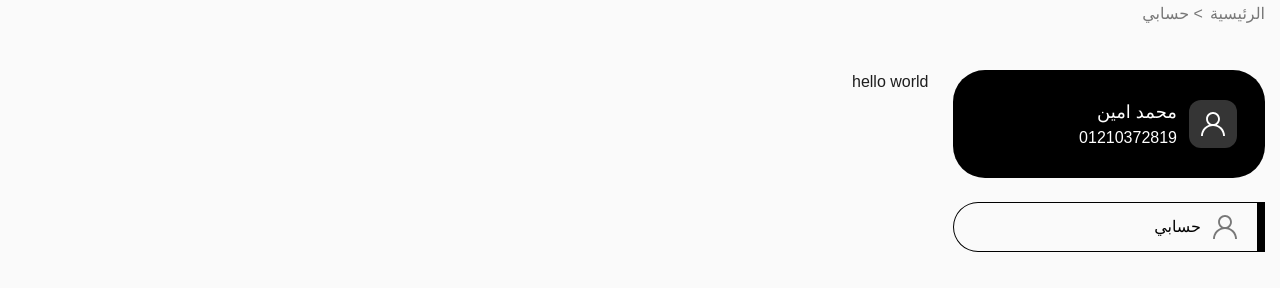
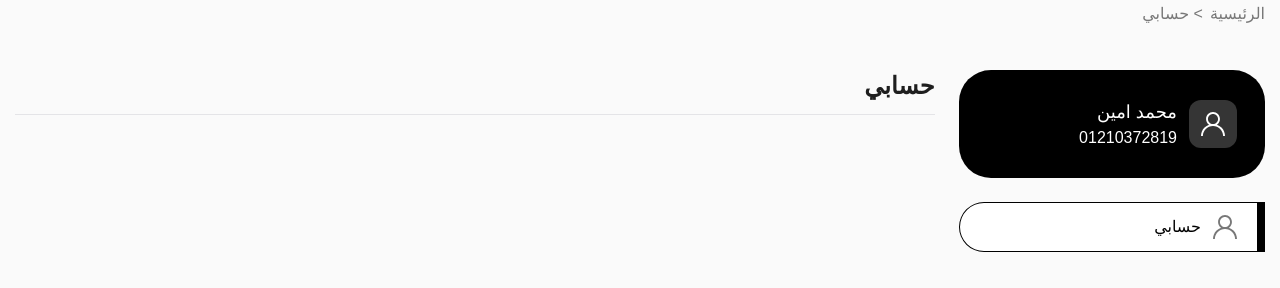
Before and after one commit to AhmedAbozaid9/musc_deploy, a Next.js app: page /account in a window 1280 px wide. Shown: the part 188-476 px from the top of the page. Built offline with nearby package versions, Linux system fonts and the light colour scheme; no server answers; a web font is replaced by a local one.

Commit message:
adds account title

```diff
--- a/components/pages/account/AccountLayout.tsx
+++ b/components/pages/account/AccountLayout.tsx
@@ -1,21 +1,9 @@
 import Brudcambs from "@/components/general/Brudcambs";
-import Addresses from "@/components/Icons/account/Addresses";
-import Bills from "@/components/Icons/account/Bills";
-import Favorites from "@/components/Icons/account/Favorites";
-import MyAccount from "@/components/Icons/account/MyAccount";
-import Orders from "@/components/Icons/account/Orders";
-import Settings from "@/components/Icons/account/Settings";
+
 import User from "@/components/Icons/account/User";
+import { sidebarContent } from "@/constants/sidebarContent";
 import React, { ReactNode } from "react";
 
-const sidebarContent = [
-  { slug: "account", title: "حسابي", icon: <MyAccount /> },
-  { slug: "orders", title: "الطلبات", icon: <Orders /> },
-  { slug: "addresses", title: "العناوين", icon: <Addresses /> },
-  { slug: "bills", title: "الدفغ و الفواتير", icon: <Bills /> },
-  { slug: "favorites", title: "المفضلة", icon: <Favorites /> },
-  { slug: "settings", title: "الاعدادات", icon: <Settings /> },
-];
 interface LayoutProps {
   children: ReactNode;
   slug: string;
@@ -26,7 +14,7 @@ const AccountLayout = ({ children, slug, setSlug }: LayoutProps) => {
     <div className="container">
       <Brudcambs name="حسابي " />
       <div className="flex max-sm:flex-col gap-6">
-        <div className="flex flex-col gap-6 lg:w-1/4">
+        <div className="flex flex-col gap-6 lg:w-1/3">
           <div className="flex items-center gap-3 bg-black text-white p-7 rounded-[32px]">
             <User />
             <div>
@@ -38,7 +26,7 @@ const AccountLayout = ({ children, slug, setSlug }: LayoutProps) => {
             <button
               onClick={() => setSlug(item.slug)}
               key={item.slug}
-              className={`flex items-center gap-3 px-5 py-3 ${slug === item.slug && "border border-black rounded-l-full border-r-8"}`}
+              className={`flex items-center gap-3 px-5 py-3 ${slug === item.slug && "bg-white border border-black rounded-l-full border-r-8"}`}
             >
               {item.icon}
               <p
@@ -49,7 +37,7 @@ const AccountLayout = ({ children, slug, setSlug }: LayoutProps) => {
             </button>
           ))}
         </div>
-        <div>{children}</div>
+        <div className="w-full">{children}</div>
       </div>
     </div>
   );
--- a/components/pages/account/MainAccount.tsx
+++ b/components/pages/account/MainAccount.tsx
@@ -1,13 +1,16 @@
 "use client";
 import AccountLayout from "@/components/pages/account/AccountLayout";
+import { sidebarContent } from "@/constants/sidebarContent";
 import React, { useState } from "react";
 
 const MainAccount = () => {
   const [slug, setSlug] = useState("account");
+  const title = sidebarContent.filter((item) => item.slug === slug)[0].title;
   return (
     <div>
       <AccountLayout slug={slug} setSlug={setSlug}>
-        hello world
+        <h2 className="font-semibold text-lg sm:text-2xl mb-3">{title}</h2>
+        <hr />
       </AccountLayout>
     </div>
   );
--- /dev/null
+++ b/constants/sidebarContent.tsx
@@ -0,0 +1,15 @@
+import Addresses from "@/components/Icons/account/Addresses";
+import Bills from "@/components/Icons/account/Bills";
+import Favorites from "@/components/Icons/account/Favorites";
+import MyAccount from "@/components/Icons/account/MyAccount";
+import Orders from "@/components/Icons/account/Orders";
+import Settings from "@/components/Icons/account/Settings";
+
+export const sidebarContent = [
+  { slug: "account", title: "حسابي", icon: <MyAccount /> },
+  { slug: "orders", title: "الطلبات", icon: <Orders /> },
+  { slug: "addresses", title: "العناوين", icon: <Addresses /> },
+  { slug: "bills", title: "الدفغ و الفواتير", icon: <Bills /> },
+  { slug: "favorites", title: "المفضلة", icon: <Favorites /> },
+  { slug: "settings", title: "الاعدادات", icon: <Settings /> },
+];
```
